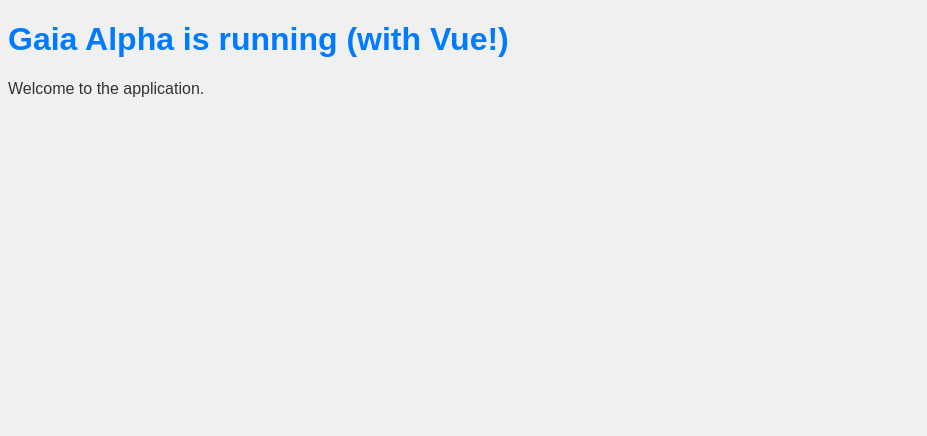
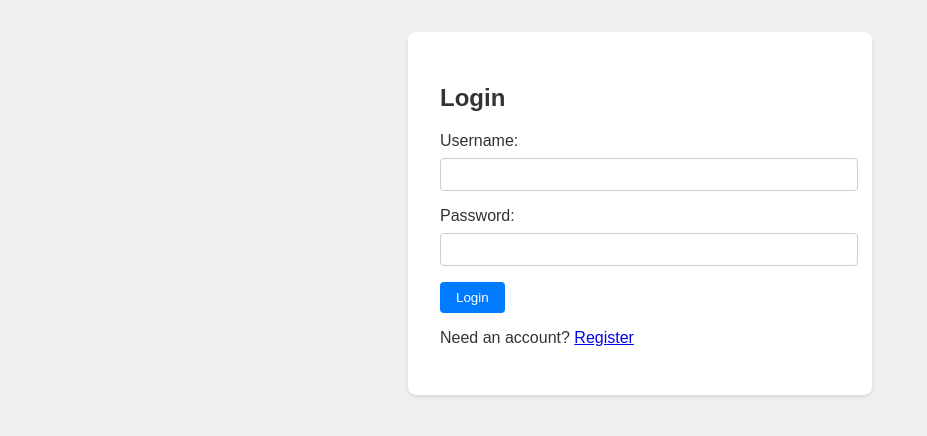
Before and after one commit to applh/gaia-alpha, a PHP site: page / in a window 1280 px wide. Shown: the top 436 px of the page, without its empty margins (0-927 px from the left). Run offline with PHP 8.4, Linux system fonts and the light colour scheme; data comes from the database, SQL or seed files in the repository; both versions use the stored data as it was after the commit.

Commit message:
feat: implement protected todo app and update docs

```diff
--- a/class/GaiaAlpha/App.php
+++ b/class/GaiaAlpha/App.php
@@ -4,8 +4,151 @@ namespace GaiaAlpha;
 
 class App
 {
+    private Database $db;
+
+    public function __construct()
+    {
+        $this->db = new Database(__DIR__ . '/../../database.sqlite');
+        $this->db->ensureSchema();
+        if (session_status() === PHP_SESSION_NONE) {
+            session_start();
+        }
+    }
+
     public function run()
     {
-        include dirname(__DIR__, 2) . '/templates/home.php';
+        $uri = parse_url($_SERVER['REQUEST_URI'], PHP_URL_PATH);
+
+        if (strpos($uri, '/api/') === 0) {
+            $this->handleApi($uri);
+        } else {
+            include dirname(__DIR__, 2) . '/templates/home.php';
+        }
+    }
+
+    private function handleApi(string $uri)
+    {
+        header('Content-Type: application/json');
+        $method = $_SERVER['REQUEST_METHOD'];
+        $input = json_decode(file_get_contents('php://input'), true);
+
+        try {
+            if ($uri === '/api/login' && $method === 'POST') {
+                $this->login($input);
+            } elseif ($uri === '/api/register' && $method === 'POST') {
+                $this->register($input);
+            } elseif ($uri === '/api/logout' && $method === 'POST') {
+                $this->logout();
+            } elseif ($uri === '/api/user' && $method === 'GET') {
+                $this->getCurrentUser();
+            } elseif ($uri === '/api/todos' && $method === 'GET') {
+                $this->getTodos();
+            } elseif ($uri === '/api/todos' && $method === 'POST') {
+                $this->addTodo($input);
+            } elseif (preg_match('#^/api/todos/(\d+)$#', $uri, $matches)) {
+                $id = (int) $matches[1];
+                if ($method === 'PATCH') {
+                    $this->updateTodo($id, $input);
+                } elseif ($method === 'DELETE') {
+                    $this->deleteTodo($id);
+                }
+            } else {
+                http_response_code(404);
+                echo json_encode(['error' => 'Not Found']);
+            }
+        } catch (\Exception $e) {
+            http_response_code(500);
+            echo json_encode(['error' => $e->getMessage()]);
+        }
+    }
+
+    private function register($data)
+    {
+        if (empty($data['username']) || empty($data['password'])) {
+            throw new \Exception('Missing credentials');
+        }
+        $stmt = $this->db->getPdo()->prepare("INSERT INTO users (username, password_hash) VALUES (?, ?)");
+        try {
+            $stmt->execute([$data['username'], password_hash($data['password'], PASSWORD_DEFAULT)]);
+            echo json_encode(['success' => true]);
+        } catch (\PDOException $e) {
+            http_response_code(400);
+            echo json_encode(['error' => 'Username already exists']);
+        }
+    }
+
+    private function login($data)
+    {
+        $stmt = $this->db->getPdo()->prepare("SELECT * FROM users WHERE username = ?");
+        $stmt->execute([$data['username']]);
+        $user = $stmt->fetch();
+
+        if ($user && password_verify($data['password'], $user['password_hash'])) {
+            $_SESSION['user_id'] = $user['id'];
+            $_SESSION['username'] = $user['username'];
+            echo json_encode(['success' => true, 'user' => ['username' => $user['username']]]);
+        } else {
+            http_response_code(401);
+            echo json_encode(['error' => 'Invalid credentials']);
+        }
+    }
+
+    private function logout()
+    {
+        session_destroy();
+        echo json_encode(['success' => true]);
+    }
+
+    private function getCurrentUser()
+    {
+        if (isset($_SESSION['user_id'])) {
+            echo json_encode(['user' => ['username' => $_SESSION['username']]]);
+        } else {
+            echo json_encode(['user' => null]);
+        }
+    }
+
+    private function getTodos()
+    {
+        if (!isset($_SESSION['user_id'])) {
+            http_response_code(401);
+            return;
+        }
+        $stmt = $this->db->getPdo()->prepare("SELECT * FROM todos WHERE user_id = ? ORDER BY id DESC");
+        $stmt->execute([$_SESSION['user_id']]);
+        echo json_encode($stmt->fetchAll());
+    }
+
+    private function addTodo($data)
+    {
+        if (!isset($_SESSION['user_id'])) {
+            http_response_code(401);
+            return;
+        }
+        $stmt = $this->db->getPdo()->prepare("INSERT INTO todos (user_id, title) VALUES (?, ?)");
+        $stmt->execute([$_SESSION['user_id'], $data['title']]);
+        echo json_encode(['id' => $this->db->getPdo()->lastInsertId(), 'title' => $data['title'], 'completed' => 0]);
+    }
+
+    private function updateTodo($id, $data)
+    {
+        if (!isset($_SESSION['user_id'])) {
+            http_response_code(401);
+            return;
+        }
+        $stmt = $this->db->getPdo()->prepare("UPDATE todos SET completed = ? WHERE id = ? AND user_id = ?");
+        $stmt->execute([$data['completed'] ? 1 : 0, $id, $_SESSION['user_id']]);
+        echo json_encode(['success' => true]);
+    }
+
+    private function deleteTodo($id)
+    {
+        if (!isset($_SESSION['user_id'])) {
+            http_response_code(401);
+            return;
+        }
+        $stmt = $this->db->getPdo()->prepare("DELETE FROM todos WHERE id = ? AND user_id = ?");
+        $stmt->execute([$id, $_SESSION['user_id']]);
+        echo json_encode(['success' => true]);
     }
 }
--- /dev/null
+++ b/class/GaiaAlpha/Database.php
@@ -0,0 +1,49 @@
+<?php
+
+namespace GaiaAlpha;
+
+use PDO;
+use PDOException;
+
+class Database
+{
+    private ?PDO $pdo = null;
+
+    public function __construct(string $dbPath)
+    {
+        try {
+            $this->pdo = new PDO("sqlite:" . $dbPath);
+            $this->pdo->setAttribute(PDO::ATTR_ERRMODE, PDO::ERRMODE_EXCEPTION);
+            $this->pdo->setAttribute(PDO::ATTR_DEFAULT_FETCH_MODE, PDO::FETCH_ASSOC);
+        } catch (PDOException $e) {
+            die("Database connection failed: " . $e->getMessage());
+        }
+    }
+
+    public function ensureSchema(): void
+    {
+        $commands = [
+            "CREATE TABLE IF NOT EXISTS users (
+                id INTEGER PRIMARY KEY AUTOINCREMENT,
+                username TEXT UNIQUE NOT NULL,
+                password_hash TEXT NOT NULL
+            )",
+            "CREATE TABLE IF NOT EXISTS todos (
+                id INTEGER PRIMARY KEY AUTOINCREMENT,
+                user_id INTEGER NOT NULL,
+                title TEXT NOT NULL,
+                completed INTEGER DEFAULT 0,
+                FOREIGN KEY(user_id) REFERENCES users(id)
+            )"
+        ];
+
+        foreach ($commands as $command) {
+            $this->pdo->exec($command);
+        }
+    }
+
+    public function getPdo(): PDO
+    {
+        return $this->pdo;
+    }
+}
--- a/templates/home.php
+++ b/templates/home.php
@@ -17,10 +17,7 @@
 </head>
 
 <body>
-    <div id="app">
-        <h1>{{ message }}</h1>
-        <p>Welcome to the application.</p>
-    </div>
+    <div id="app"></div>
 </body>
 
 </html>
--- a/www/css/site.css
+++ b/www/css/site.css
@@ -3,6 +3,89 @@ body {
     background-color: #f0f0f0;
     color: #333;
 }
+
 h1 {
     color: #007bff;
 }
+
+.auth-container,
+.todo-container {
+    max-width: 400px;
+    margin: 2rem auto;
+    padding: 2rem;
+    background: white;
+    border-radius: 8px;
+    box-shadow: 0 2px 4px rgba(0, 0, 0, 0.1);
+}
+
+.form-group {
+    margin-bottom: 1rem;
+}
+
+.form-group label {
+    display: block;
+    margin-bottom: 0.5rem;
+}
+
+.form-group input {
+    width: 100%;
+    padding: 0.5rem;
+    border: 1px solid #ccc;
+    border-radius: 4px;
+}
+
+button {
+    padding: 0.5rem 1rem;
+    background: #007bff;
+    color: white;
+    border: none;
+    border-radius: 4px;
+    cursor: pointer;
+}
+
+header {
+    display: flex;
+    justify-content: space-between;
+    padding: 1rem;
+    background: #fff;
+    border-bottom: 1px solid #ddd;
+}
+
+.todo-list {
+    list-style: none;
+    padding: 0;
+}
+
+.todo-list li {
+    display: flex;
+    justify-content: space-between;
+    padding: 0.5rem;
+    border-bottom: 1px solid #eee;
+}
+
+.todo-list li.completed span {
+    text-decoration: line-through;
+    color: #888;
+}
+
+.delete-btn {
+    background: #ff4444;
+    padding: 0.2rem 0.5rem;
+    font-size: 0.8rem;
+}
+
+.add-todo {
+    display: flex;
+    gap: 0.5rem;
+    margin-bottom: 1rem;
+}
+
+.add-todo input {
+    flex: 1;
+    padding: 0.5rem;
+}
+
+.error {
+    color: red;
+    margin-top: 1rem;
+}
--- /dev/null
+++ b/www/js/components/Login.js
@@ -0,0 +1,62 @@
+import { ref } from 'vue';
+
+export default {
+    template: `
+        <div class="auth-container">
+            <h2>{{ isLogin ? 'Login' : 'Register' }}</h2>
+            <form @submit.prevent="handleSubmit">
+                <div class="form-group">
+                    <label>Username:</label>
+                    <input v-model="username" type="text" required>
+                </div>
+                <div class="form-group">
+                    <label>Password:</label>
+                    <input v-model="password" type="password" required>
+                </div>
+                <button type="submit">{{ isLogin ? 'Login' : 'Register' }}</button>
+            </form>
+            <p>
+                {{ isLogin ? 'Need an account?' : 'Already have an account?' }}
+                <a href="#" @click.prevent="isLogin = !isLogin">
+                    {{ isLogin ? 'Register' : 'Login' }}
+                </a>
+            </p>
+            <p v-if="error" class="error">{{ error }}</p>
+        </div>
+    `,
+    setup(props, { emit }) {
+        const isLogin = ref(true);
+        const username = ref('');
+        const password = ref('');
+        const error = ref('');
+
+        const handleSubmit = async () => {
+            error.value = '';
+            const endpoint = isLogin.value ? '/api/login' : '/api/register';
+            try {
+                const response = await fetch(endpoint, {
+                    method: 'POST',
+                    headers: { 'Content-Type': 'application/json' },
+                    body: JSON.stringify({ username: username.value, password: password.value })
+                });
+                const data = await response.json();
+
+                if (response.ok) {
+                    if (isLogin.value) {
+                        emit('login', data.user);
+                    } else {
+                        // Auto login or ask to login
+                        isLogin.value = true;
+                        error.value = 'Registration successful. Please login.';
+                    }
+                } else {
+                    error.value = data.error || 'An error occurred';
+                }
+            } catch (e) {
+                error.value = 'Network error';
+            }
+        };
+
+        return { isLogin, username, password, error, handleSubmit };
+    }
+};
--- a/www/js/site.js
+++ b/www/js/site.js
@@ -1,12 +1,52 @@
-import { createApp, ref } from 'vue';
+import { createApp, ref, defineAsyncComponent, onMounted } from 'vue';
+
+const Login = defineAsyncComponent(() => import('./components/Login.js'));
+const TodoList = defineAsyncComponent(() => import('./components/TodoList.js'));
 
 const app = createApp({
+    components: { Login, TodoList },
     setup() {
-        const message = ref('Gaia Alpha is running (with Vue!)');
-        return {
-            message
+        const user = ref(null);
+        const loading = ref(true);
+
+        const checkAuth = async () => {
+            try {
+                const res = await fetch('/api/user');
+                const data = await res.json();
+                user.value = data.user;
+            } catch (e) {
+                user.value = null;
+            } finally {
+                loading.value = false;
+            }
         };
-    }
+
+        const onLogin = (loggedInUser) => {
+            user.value = loggedInUser;
+        };
+
+        const logout = async () => {
+            await fetch('/api/logout', { method: 'POST' });
+            user.value = null;
+        };
+
+        onMounted(checkAuth);
+
+        return { user, loading, onLogin, logout };
+    },
+    template: `
+        <div v-if="!loading">
+            <header v-if="user">
+                <span>Welcome, {{ user.username }}</span>
+                <button @click="logout">Logout</button>
+            </header>
+            <main>
+                <TodoList v-if="user" />
+                <Login v-else @login="onLogin" />
+            </main>
+        </div>
+        <div v-else>Loading...</div>
+    `
 });
 
 app.mount('#app');
```
Also changed, not shown: www/js/components/TodoList.js (added, +65 -0 lines), README.md, database.sqlite (added).
